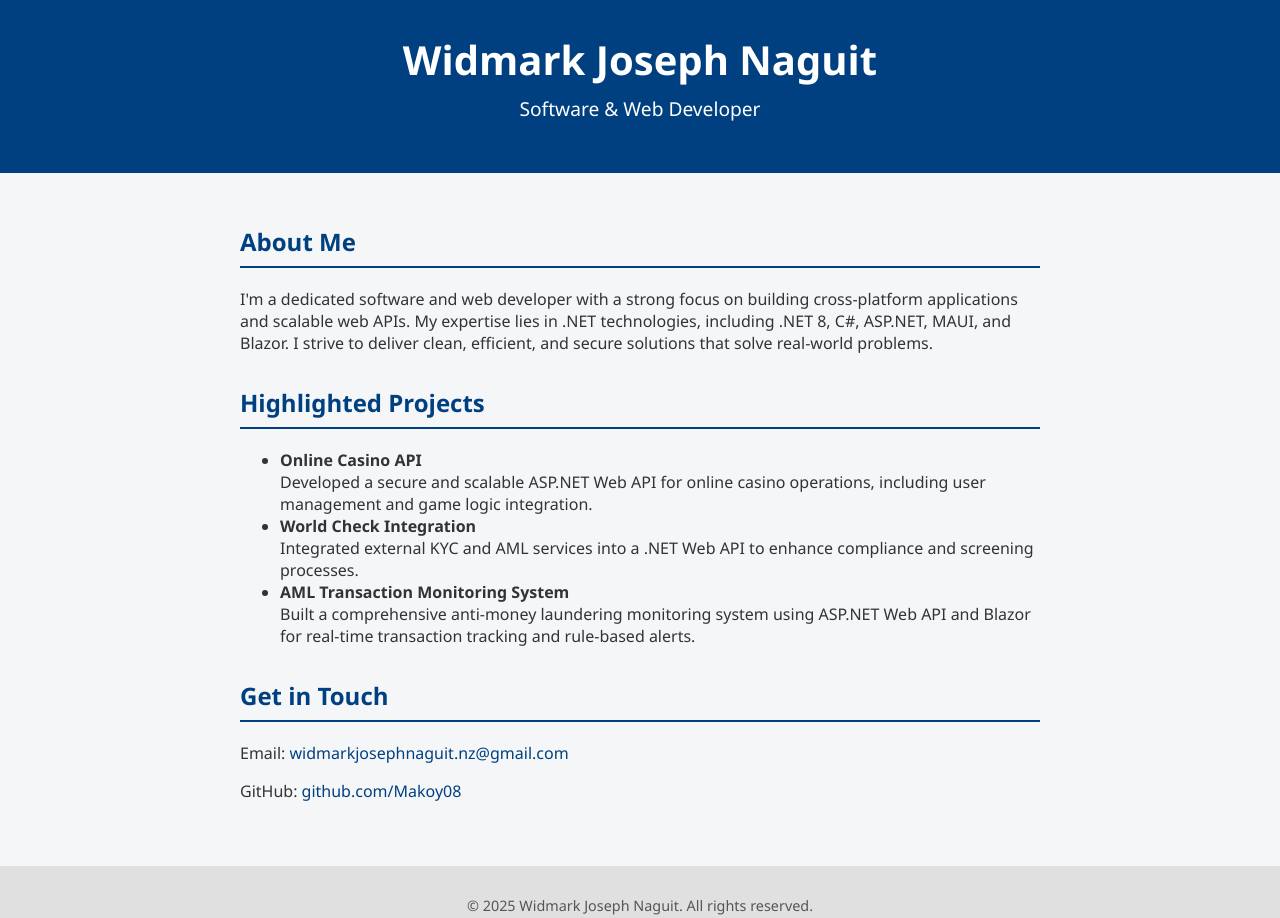
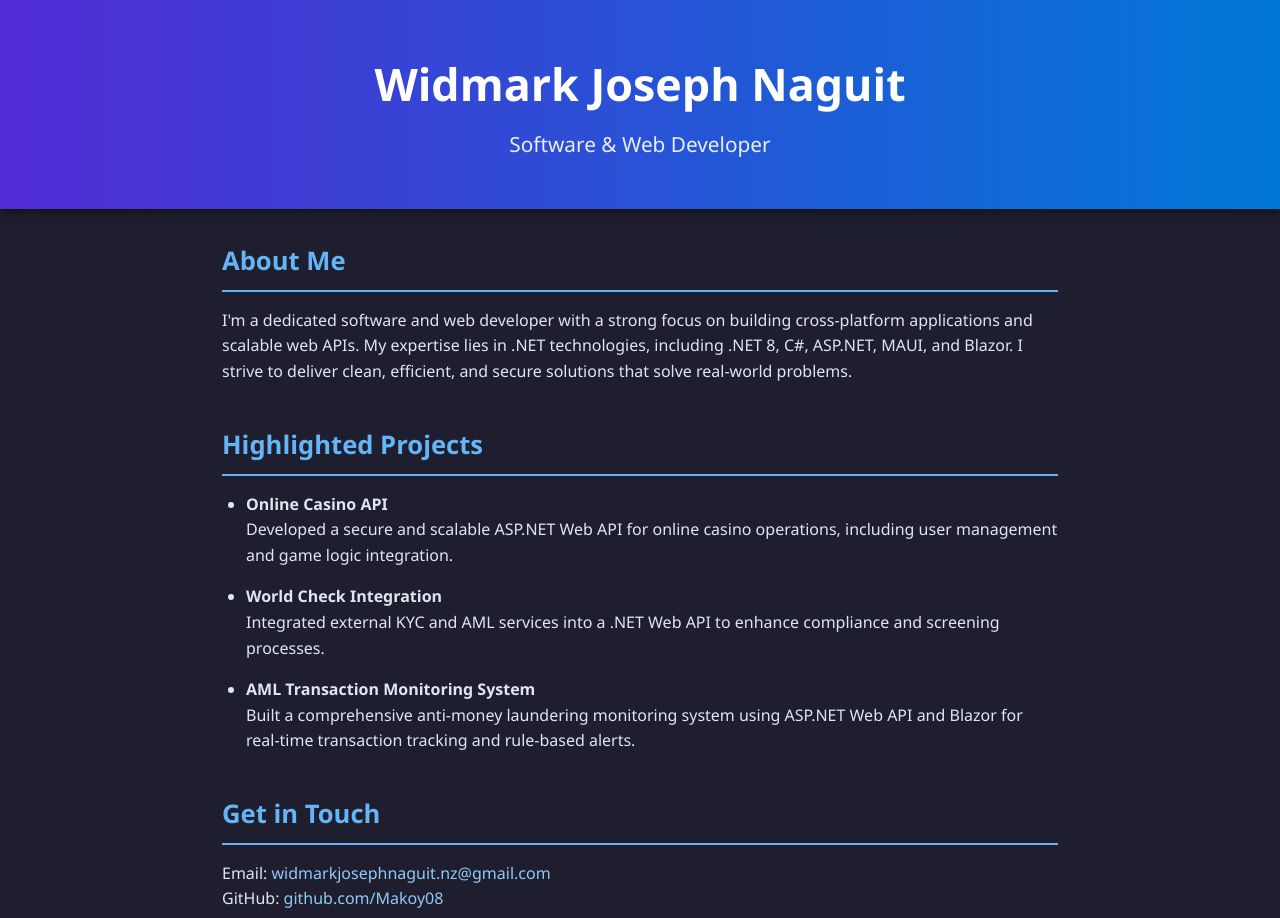
Before and after one commit to Makoy08/my-website, a plain HTML site: page index.html in a window 1280 px wide. Shown: the top 918 px of the page. Drawn offline with Linux system fonts and the light colour scheme.

Commit message:
Update style.css

```diff
--- a/style.css
+++ b/style.css
@@ -1,57 +1,89 @@
+/* Reset and Base */
+* {
+  box-sizing: border-box;
+  margin: 0;
+  padding: 0;
+}
+
 body {
   font-family: 'Segoe UI', Tahoma, Geneva, Verdana, sans-serif;
-  margin: 0;
-  padding: 0;
-  background-color: #f4f6f8;
-  color: #333;
+  background-color: #1e1e2f; /* Dark Visual Studio background */
+  color: #e0e6f0;
+  line-height: 1.6;
 }
 
+/* Header */
 header {
-  background-color: #004080;
-  color: white;
-  padding: 2rem 1rem;
+  background: linear-gradient(to right, #512bd4, #0078d7); /* .NET branding */
+  color: #fff;
+  padding: 3rem 1rem;
   text-align: center;
+  box-shadow: 0 4px 8px rgba(0, 0, 0, 0.4);
 }
 
 header h1 {
-  margin: 0;
-  font-size: 2.5rem;
+  font-size: 2.8rem;
+  margin-bottom: 0.5rem;
 }
 
 header p {
-  font-size: 1.2rem;
-  margin-top: 0.5rem;
+  font-size: 1.3rem;
+  opacity: 0.9;
 }
 
+/* Main Layout */
 main {
   padding: 2rem;
-  max-width: 800px;
+  max-width: 900px;
   margin: auto;
 }
 
+/* Sections */
 section {
-  margin-bottom: 2rem;
+  margin-bottom: 2.5rem;
 }
 
 h2 {
-  color: #004080;
-  border-bottom: 2px solid #004080;
+  font-size: 1.6rem;
+  color: #64b5f6;
+  margin-bottom: 1rem;
+  border-bottom: 2px solid #64b5f6;
   padding-bottom: 0.5rem;
 }
 
+/* Links */
 a {
-  color: #004080;
+  color: #90caf9;
   text-decoration: none;
+  transition: all 0.3s ease;
 }
 
 a:hover {
+  color: #ffffff;
   text-decoration: underline;
 }
 
+/* Lists */
+ul {
+  list-style: disc;
+  padding-left: 1.5rem;
+}
+
+li {
+  margin-bottom: 1rem;
+}
+
+/* Contact */
+#contact a {
+  word-break: break-word;
+}
+
+/* Footer */
 footer {
   text-align: center;
   padding: 1rem;
-  background-color: #e0e0e0;
+  background-color: #292c36;
+  color: #888;
   font-size: 0.9rem;
-  color: #555;
+  border-top: 1px solid #3a3d4d;
 }
```
